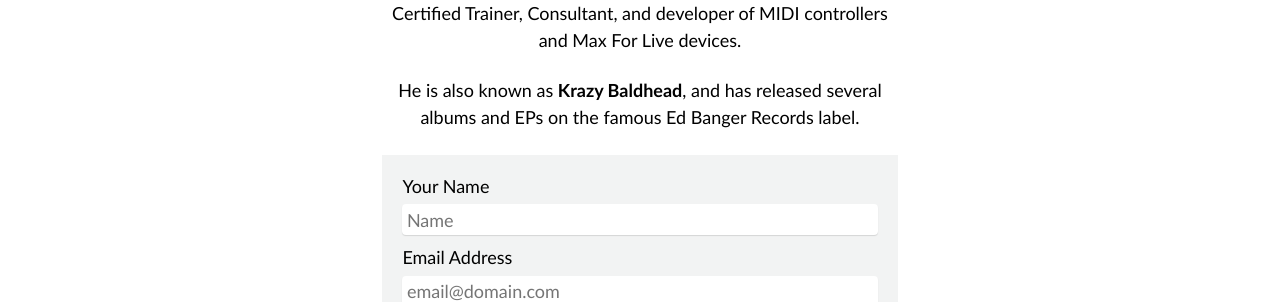
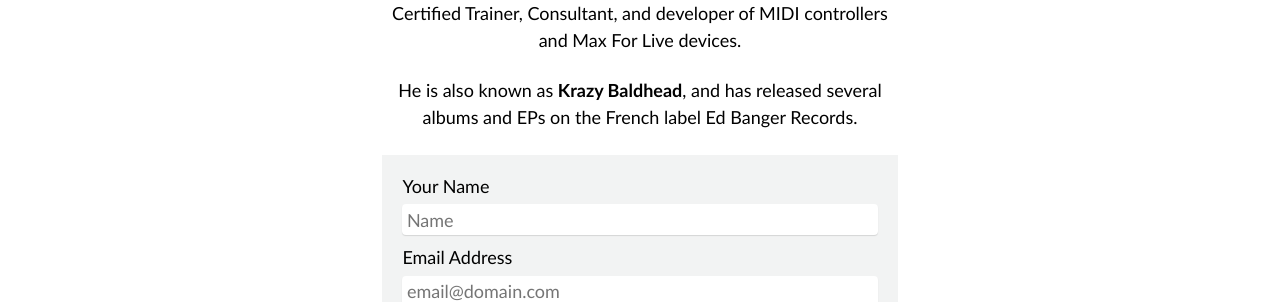
Before and after one commit to KBLiveSolutions/open.control, a Jekyll site: the page built from _pages/about.md, in a window 1280 px wide and 1249 px high. Shown: the part 420-722 px from the top of the window. Built offline with Jekyll 4.4.1, drawn with Linux system fonts in a browser that asks for light colours; cached includes are drawn as plain includes; comment, search, counter and statistics services are not loaded.

Commit message:
Update about.md

```diff
--- a/_pages/about.md
+++ b/_pages/about.md
@@ -7,7 +7,7 @@
 <p align=center><img src="../assets/images/kb_studio.jpg" width=345px></p>
 <div class="specs">
 <p align=center><b>open·control</b> was created by <b>Pierre-Antoine GRISON</b>, Ableton Certified Trainer, Consultant, and developer of MIDI controllers and Max For Live devices.</p>
-<p align=center>He is also known as <b>Krazy Baldhead</b>, and has released several albums and EPs on the famous Ed Banger Records label.</p>
+<p align=center>He is also known as <b>Krazy Baldhead</b>, and has released several albums and EPs on the French label Ed Banger Records.</p>
 
 
 <form id="fs-frm" name="simple-contact-form" accept-charset="utf-8" action="https://formspree.io/f/{form_id}" method="post">
```
